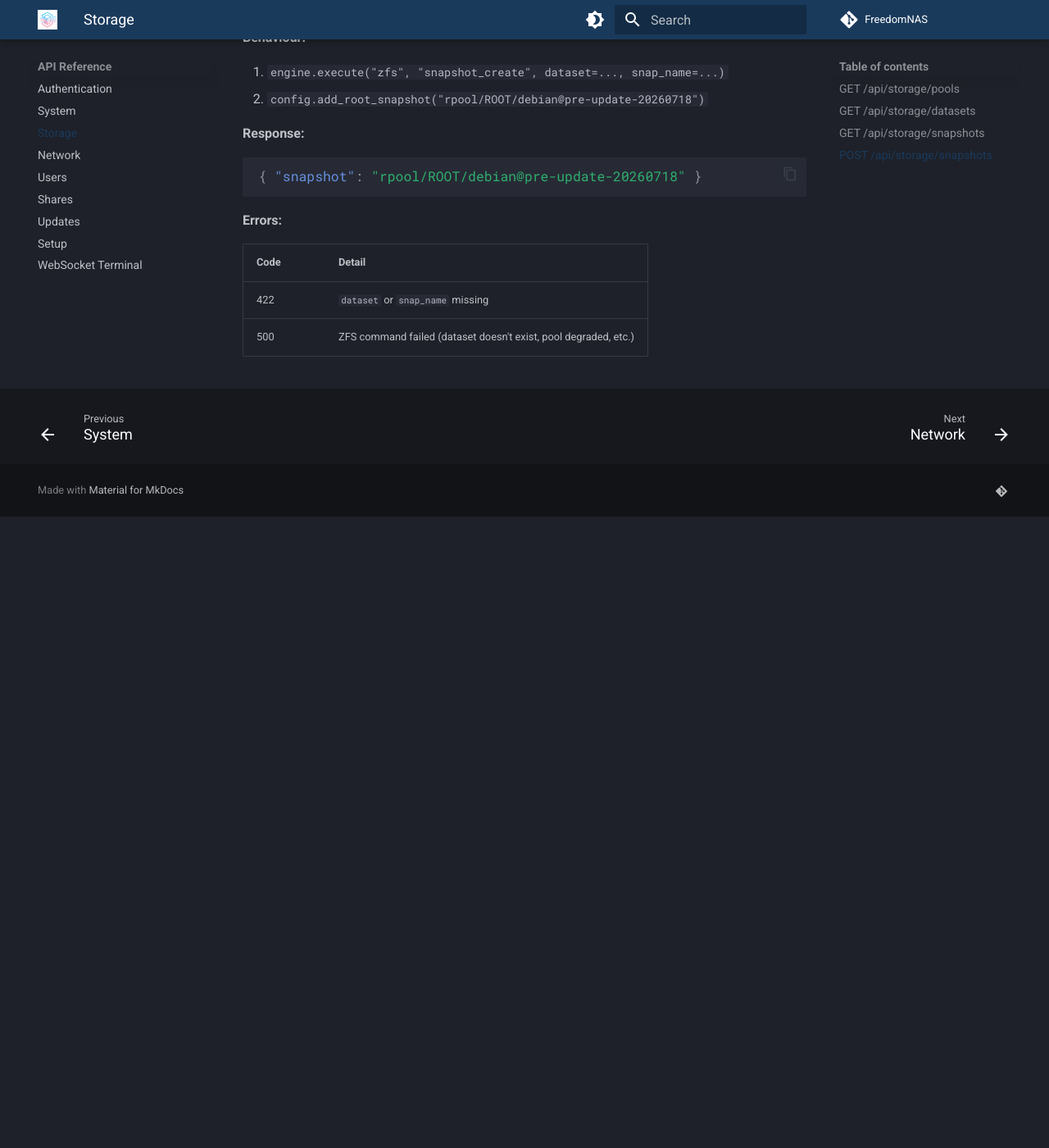
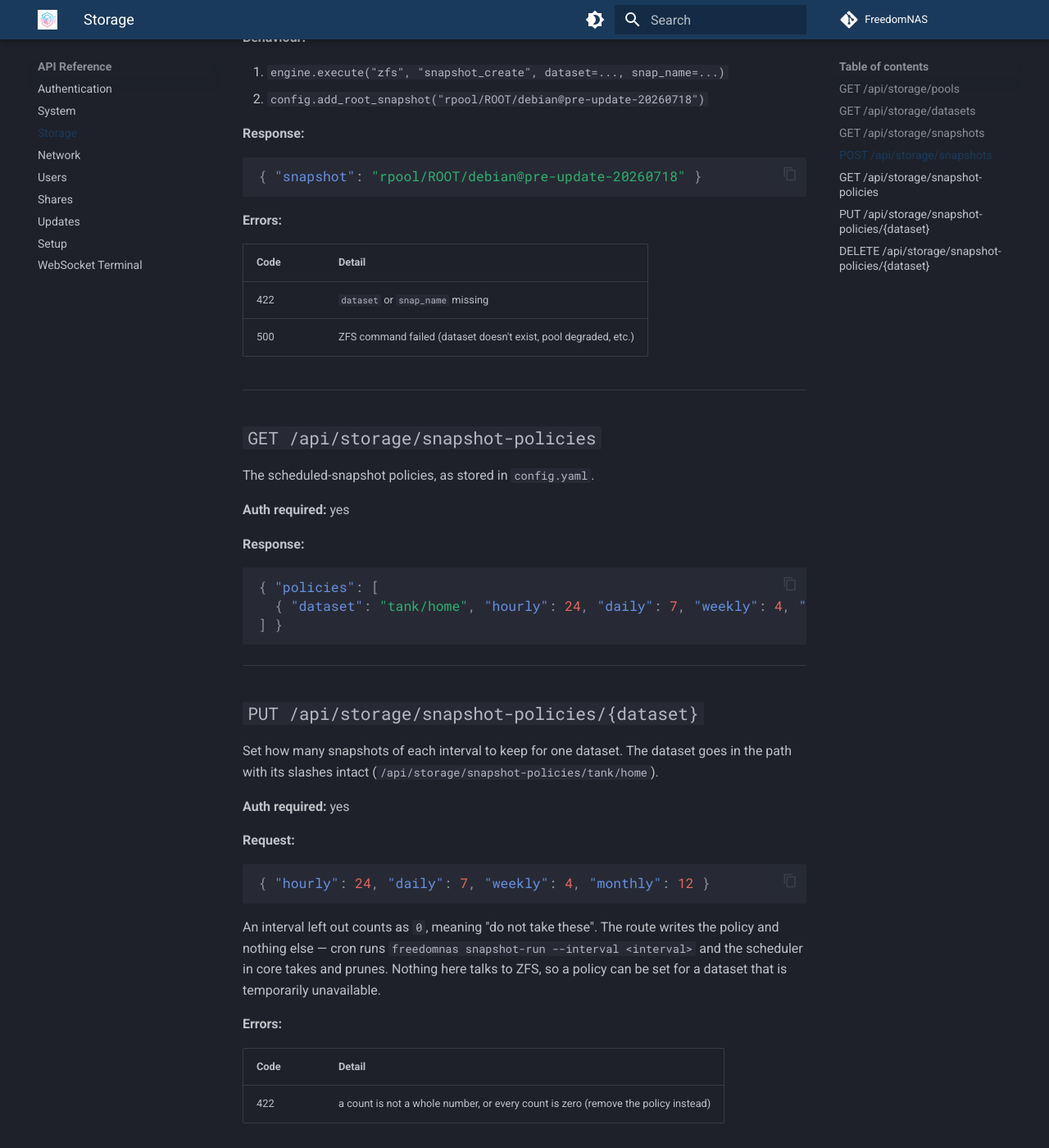
Before and after one commit to FreedomNAS/freedomnas-docs, an MkDocs documentation site: the page built from docs/api/storage.md, in a window 1280 px wide and 1400 px high, scrolled down 2243 px. Shown: the whole window at 82% size. Built offline with MkDocs 1.6.1 and Material for MkDocs 9.7.7, drawn with Linux system fonts in a browser that asks for light colours; before the commit the page ends 2873 px from its top, so only the background shows below that; some of the changed text lies outside the part shown.

Commit message:
Document scheduled snapshots and configuration export

````diff
--- a/docs/api/storage.md
+++ b/docs/api/storage.md
@@ -112,3 +112,62 @@ Both fields are required; `422` is returned if either is missing.
 |------|--------|
 | 422 | `dataset` or `snap_name` missing |
 | 500 | ZFS command failed (dataset doesn't exist, pool degraded, etc.) |
+
+
+---
+
+## `GET /api/storage/snapshot-policies`
+
+The scheduled-snapshot policies, as stored in `config.yaml`.
+
+**Auth required:** yes
+
+**Response:**
+
+```json
+{ "policies": [
+  { "dataset": "tank/home", "hourly": 24, "daily": 7, "weekly": 4, "monthly": 0 }
+] }
+```
+
+---
+
+## `PUT /api/storage/snapshot-policies/{dataset}`
+
+Set how many snapshots of each interval to keep for one dataset. The dataset
+goes in the path with its slashes intact (`/api/storage/snapshot-policies/tank/home`).
+
+**Auth required:** yes
+
+**Request:**
+
+```json
+{ "hourly": 24, "daily": 7, "weekly": 4, "monthly": 12 }
+```
+
+An interval left out counts as `0`, meaning "do not take these". The route
+writes the policy and nothing else — cron runs
+`freedomnas snapshot-run --interval <interval>` and the scheduler in core
+takes and prunes. Nothing here talks to ZFS, so a policy can be set for a
+dataset that is temporarily unavailable.
+
+**Errors:**
+
+| Code | Detail |
+|------|--------|
+| 422 | a count is not a whole number, or every count is zero (remove the policy instead) |
+
+---
+
+## `DELETE /api/storage/snapshot-policies/{dataset}`
+
+Stop taking scheduled snapshots of a dataset. **Existing snapshots are left
+alone** — the scheduler only ever destroys what it is still asked to manage.
+
+**Auth required:** yes
+
+**Errors:**
+
+| Code | Detail |
+|------|--------|
+| 404 | no policy for that dataset |
--- a/mkdocs.yml
+++ b/mkdocs.yml
@@ -81,6 +81,7 @@ nav:
     - Configuration Manager: architecture/config.md
     - Orchestrator: architecture/orchestrator.md
     - Reconciliation Engine: architecture/reconciler.md
+    - Scheduled Snapshots: architecture/snapshots.md
     - Package Manager: architecture/package-manager.md
     - Init System Agnosticism: architecture/init-agnosticism.md
     - Security: architecture/security.md
````
Also changed, not shown: docs/api/system.md (+44 -0 lines), docs/architecture/snapshots.md (added, +63 -0 lines).
